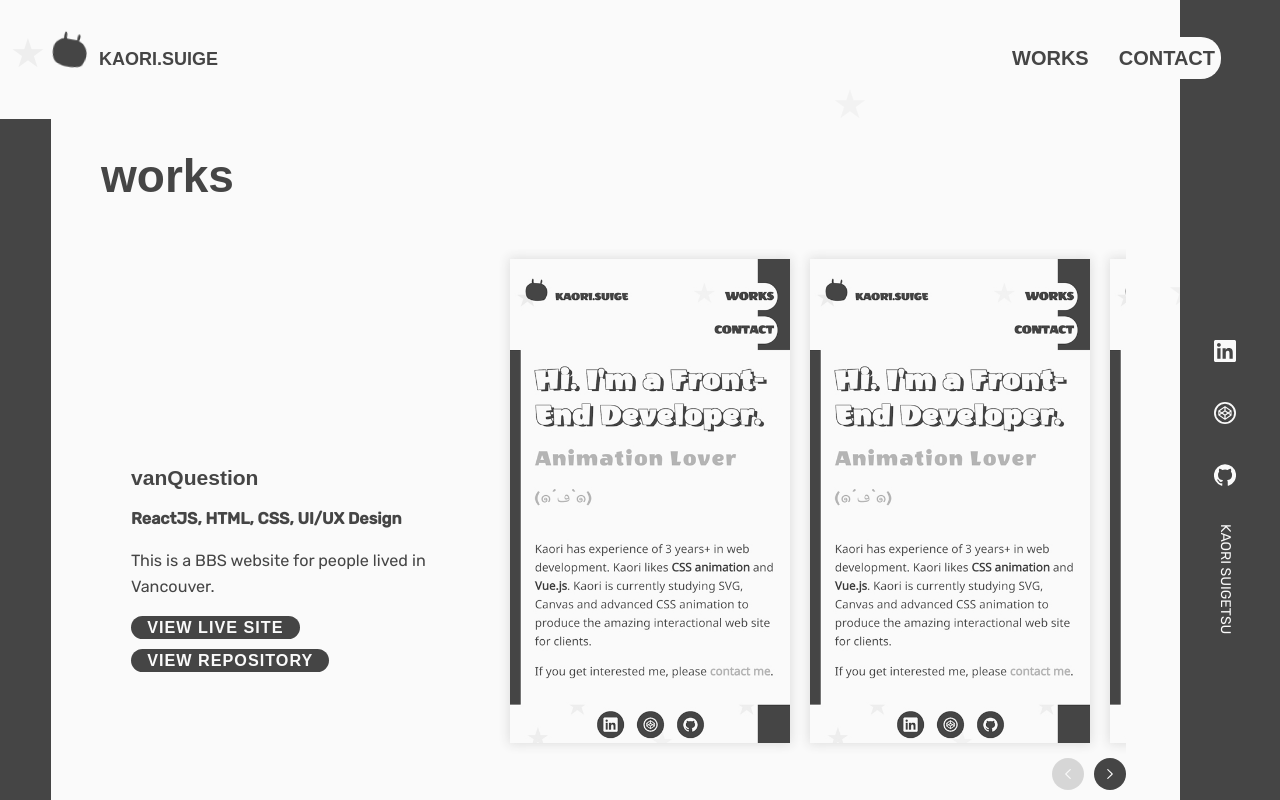
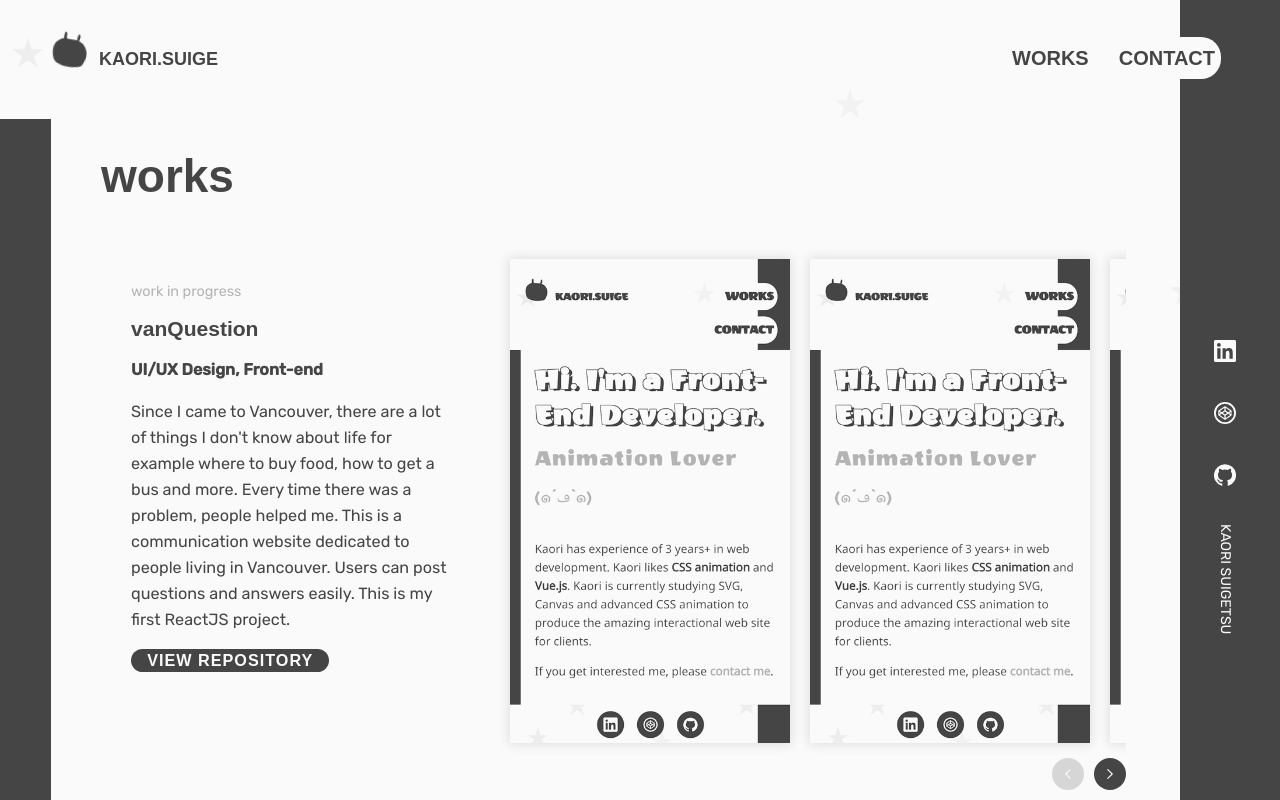
Before and after one commit to suige/portfolio-fe, a Vue app: page /works in a window 1280 px wide. Shown: the top 800 px of the page. Built offline with nearby package versions, Linux system fonts and the light colour scheme; a web font is replaced by a local one.

Commit message:
:pencil: Update work's descriptions

```diff
--- a/src/views/Works.vue
+++ b/src/views/Works.vue
@@ -12,6 +12,7 @@
             </div>
           </div>
           <div class="content">
+            <p class="date">{{project.date}}</p>
             <h3>{{ project.name }}</h3>
             <p class="subtitle">{{ project.tech }}</p>
             <p>{{project.description}}</p>
@@ -65,10 +66,11 @@
               require('@/assets/images/works/sample.jpg'),
             ],
             name: 'vanQuestion',
-            url: 'https://google.com/',
+            url: '',
             github: 'https://github.com/suige/React-vanQuestion',
-            description: 'This is a BBS website for people lived in Vancouver.',
-            tech: 'ReactJS, HTML, CSS, UI/UX Design',
+            description: 'Since I came to Vancouver, there are a lot of things I don\'t know about life for example where to buy food, how to get a bus and more. Every time there was a problem, people helped me. This is a communication website dedicated  to people living in Vancouver. Users can post questions and answers easily. This is my first ReactJS project.',
+            tech: 'UI/UX Design, Front-end',
+            date: 'work in progress',
             positionX: 0,
           },
           {
@@ -82,8 +84,9 @@
             name: 'My Portfolio with CSS Animation',
             url: 'https://suige.gripics.com/',
             github: 'https://github.com/suige/portfolio-v2',
-            description: 'This is one of my portfolio that focus on CSS animation. Especially, loading animation is implimented by only CSS.',
-            tech: 'Vue.js, HTML, CSS, All Design',
+            description: 'This is one of my portfolios that focus on CSS animation. Especially, loading animation is implemented by the only CSS. The website is inspired by a black and white animation of the 1920s.',
+            tech: 'UI/UX Design, Front-end',
+            date: '2019.05',
             positionX: 0,
           },
           {
@@ -96,8 +99,9 @@
             ],
             name: 'CAVANCLE',
             url: '',
-            description: 'This is a cafe searching website for Japanese living in Vancouver. My roll in this project is mainly to implement website using Vue.js. We discuss the UI design on InVision and adobe XD',
-            tech: 'Vue.js, HTML, CSS',
+            description: 'This is a cafe searching website for Japanese living in Vancouver. My roll in this project is to implement the website using Vue.js. We discuss the UI design on InVision and adobe XD. I enjoy creating interactive parts such as searching form.',
+            tech: 'Front-end',
+            date: '2017.07',
             positionX: 0,
           },
           {
@@ -111,7 +115,8 @@
             name: 'My Friend\'s Blog',
             url: 'https://www.changami.com/',
             description: 'This is a blog created by WordPress based on Sage. My friend likes old-school TV games, so the theme is used 8 bit font and characters.',
-            tech: 'WordPress, HTML, CSS, UI Design',
+            tech: 'UI/UX Design, Front-end',
+            date: '2016.12',
             positionX: 0,
           },
         ],
@@ -238,6 +243,11 @@
         font-size: 0.9em;
         background-color: $body-color;
       }
+
+      .date {
+        color: $main-color;
+        font-size: .8em;
+      }
     }
 
     .button-wrapper {
```
